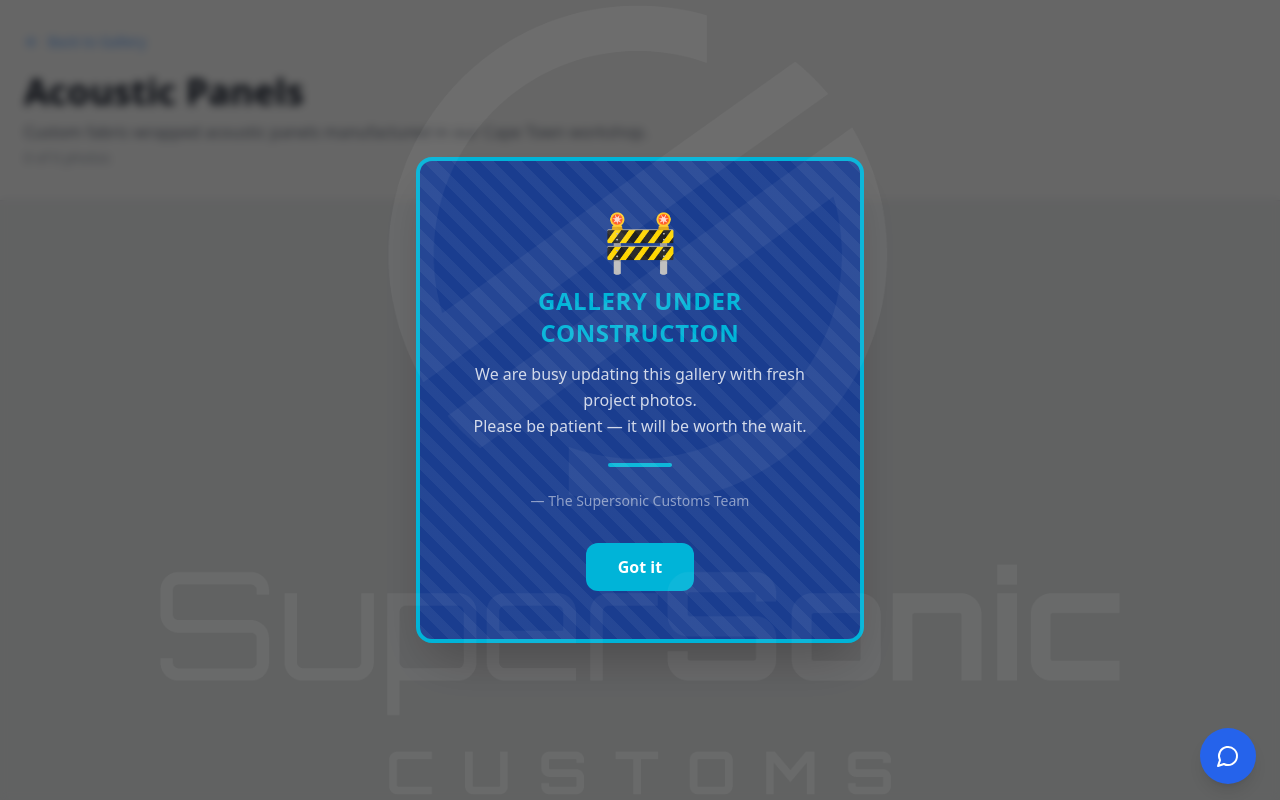
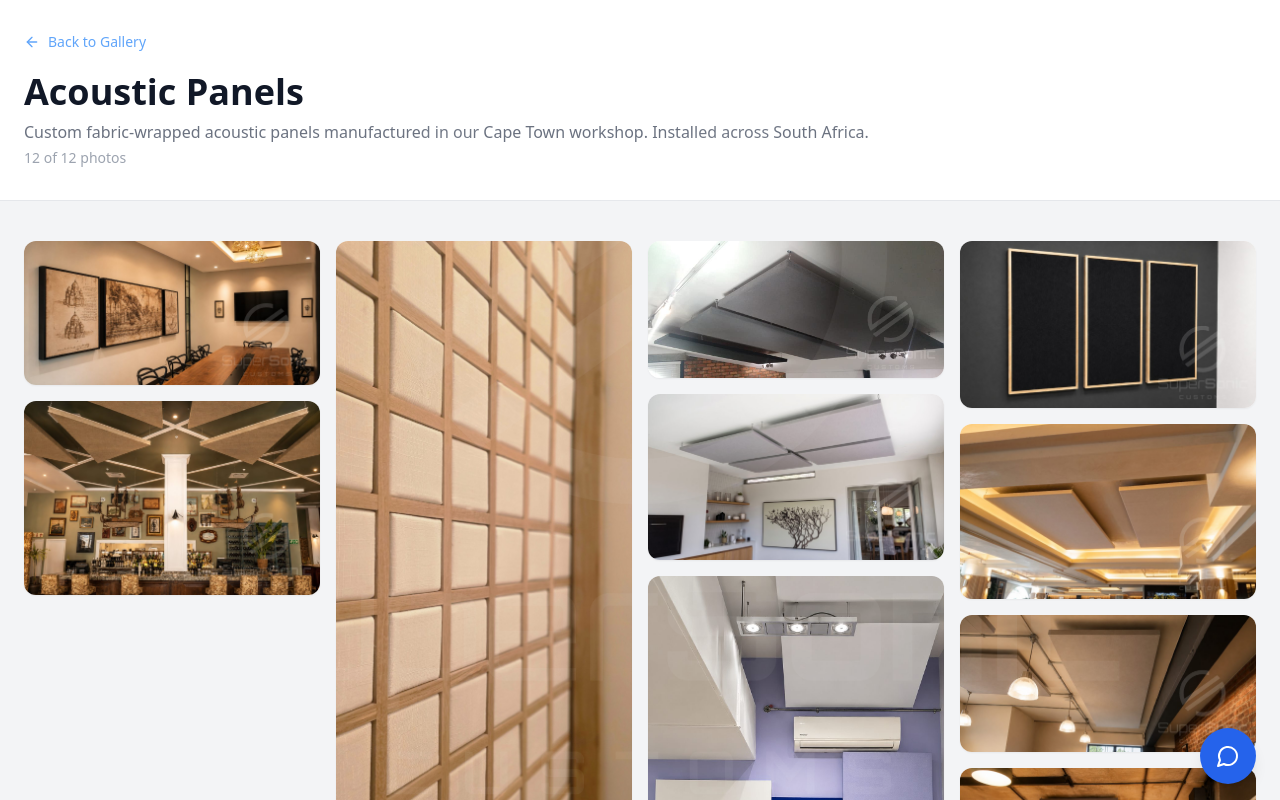
Before and after one commit to thebatfox/new-supersonic-test, a Next.js app: page /gallery/acoustic-panels in a window 1280 px wide. Shown: the top 800 px of the page. Built offline with nearby package versions, Linux system fonts and the light colour scheme.

Commit message:
Gallery: add acoustic-panels images 001-012

```diff
--- a/src/app/gallery/acoustic-panels/page.tsx
+++ b/src/app/gallery/acoustic-panels/page.tsx
@@ -3,16 +3,16 @@ import GalleryHoldingPage from '@/components/GalleryHoldingPage';
 
 export const metadata: Metadata = {
   title: "Acoustic Panels | Supersonic Customs South Africa",
-  description: "Custom fabric-wrapped acoustic panels manufactured in our Cape Town workshop.",
+  description: "Custom fabric-wrapped acoustic panels manufactured in our Cape Town workshop. Installed across South Africa.",
 };
 
-const images: string[] = [];
+const images: string[] = ["acoustic-panels-001.jpg", "acoustic-panels-002.jpg", "acoustic-panels-003.jpg", "acoustic-panels-004.jpg", "acoustic-panels-005.jpg", "acoustic-panels-006.jpg", "acoustic-panels-007.jpg", "acoustic-panels-008.jpg", "acoustic-panels-009.jpg", "acoustic-panels-010.jpg", "acoustic-panels-011.jpg", "acoustic-panels-012.jpg"];
 
 export default function GalleryPage() {
   return (
     <GalleryHoldingPage
       title="Acoustic Panels"
-      description="Custom fabric-wrapped acoustic panels manufactured in our Cape Town workshop."
+      description="Custom fabric-wrapped acoustic panels manufactured in our Cape Town workshop. Installed across South Africa."
       folder="acoustic-panels"
       images={images}
     />
```
